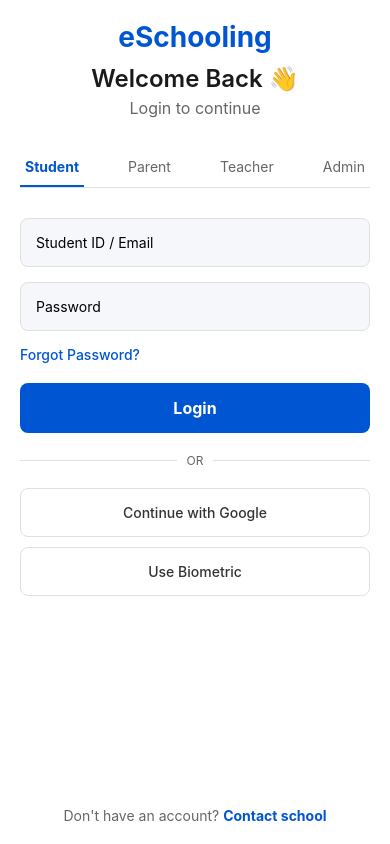
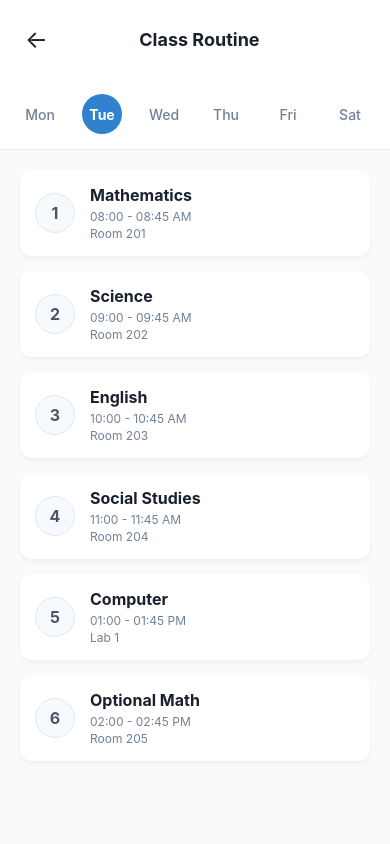
Before and after one commit to ritikthakur22/eskool, a React Native app in the folder apps/mobile/: screen /Routine in a window 390 px wide. Built offline with nearby package versions, Linux system fonts and the light colour scheme.

Commit message:
feat: Add Class Routine screen UI and navigation

```diff
--- a/apps/mobile/App.tsx
+++ b/apps/mobile/App.tsx
@@ -3,6 +3,7 @@
 import { createNativeStackNavigator } from '@react-navigation/native-stack';
 import LoginScreen from './src/features/auth/screens/LoginScreen';
 import DashboardScreen from './src/features/home/screens/DashboardScreen';
+import RoutineScreen from './src/features/routine/screens/RoutineScreen';
 
 const Stack = createNativeStackNavigator();
 
@@ -12,6 +13,7 @@
       <Stack.Navigator initialRouteName="Login" screenOptions={{ headerShown: false }}>
         <Stack.Screen name="Login" component={LoginScreen} />
         <Stack.Screen name="Dashboard" component={DashboardScreen} />
+        <Stack.Screen name="Routine" component={RoutineScreen} />
       </Stack.Navigator>
     </NavigationContainer>
   );
--- a/apps/mobile/src/features/home/screens/DashboardScreen.tsx
+++ b/apps/mobile/src/features/home/screens/DashboardScreen.tsx
@@ -58,7 +58,13 @@
         {/* Grid Features */}
         <View style={styles.gridContainer}>
           {features.map((feature, idx) => (
-            <TouchableOpacity key={idx} style={styles.gridItem}>
+            <TouchableOpacity
+              key={idx}
+              style={styles.gridItem}
+              onPress={() => {
+                if (feature.name === 'Routine') navigation.navigate('Routine');
+              }}
+            >
               <View style={styles.gridIconContainer}>
                 <Text style={styles.gridIcon}>{feature.icon}</Text>
               </View>
--- /dev/null
+++ b/apps/mobile/src/features/routine/screens/RoutineScreen.tsx
@@ -0,0 +1,76 @@
+import React, { useState } from 'react';
+import { StyleSheet, View, Text, SafeAreaView, TouchableOpacity, ScrollView } from 'react-native';
+
+export default function RoutineScreen({ navigation }: any) {
+  const [selectedDay, setSelectedDay] = useState('Tue');
+  const days = ['Mon', 'Tue', 'Wed', 'Thu', 'Fri', 'Sat'];
+
+  const routineData = [
+    { id: '1', subject: 'Mathematics', time: '08:00 - 08:45 AM', room: 'Room 201' },
+    { id: '2', subject: 'Science', time: '09:00 - 09:45 AM', room: 'Room 202' },
+    { id: '3', subject: 'English', time: '10:00 - 10:45 AM', room: 'Room 203' },
+    { id: '4', subject: 'Social Studies', time: '11:00 - 11:45 AM', room: 'Room 204' },
+    { id: '5', subject: 'Computer', time: '01:00 - 01:45 PM', room: 'Lab 1' },
+    { id: '6', subject: 'Optional Math', time: '02:00 - 02:45 PM', room: 'Room 205' },
+  ];
+
+  return (
+    <SafeAreaView style={styles.container}>
+      <View style={styles.header}>
+        <TouchableOpacity style={styles.backButton} onPress={() => navigation.goBack()}>
+          <Text style={styles.backIcon}>←</Text>
+        </TouchableOpacity>
+        <Text style={styles.headerTitle}>Class Routine</Text>
+        <View style={{ width: 24 }} />
+      </View>
+
+      <View style={styles.daysContainer}>
+        {days.map((day) => (
+          <TouchableOpacity
+            key={day}
+            style={[styles.dayButton, selectedDay === day && styles.dayButtonActive]}
+            onPress={() => setSelectedDay(day)}
+          >
+            <Text style={[styles.dayText, selectedDay === day && styles.dayTextActive]}>{day}</Text>
+          </TouchableOpacity>
+        ))}
+      </View>
+
+      <ScrollView contentContainerStyle={styles.routineList}>
+        {routineData.map((item) => (
+          <View key={item.id} style={styles.routineCard}>
+            <View style={styles.periodNumberContainer}>
+              <Text style={styles.periodNumber}>{item.id}</Text>
+            </View>
+            <View style={styles.routineDetails}>
+              <Text style={styles.routineSubject}>{item.subject}</Text>
+              <Text style={styles.routineTime}>{item.time}</Text>
+              <Text style={styles.routineRoom}>{item.room}</Text>
+            </View>
+          </View>
+        ))}
+      </ScrollView>
+    </SafeAreaView>
+  );
+}
+
+const styles = StyleSheet.create({
+  container: { flex: 1, backgroundColor: '#F8FAFC' },
+  header: { flexDirection: 'row', alignItems: 'center', justifyContent: 'space-between', padding: 20, backgroundColor: '#FFFFFF' },
+  backButton: { padding: 5 },
+  backIcon: { fontSize: 24, color: '#1A202C' },
+  headerTitle: { fontSize: 18, fontWeight: 'bold', color: '#1A202C' },
+  daysContainer: { flexDirection: 'row', justifyContent: 'space-between', paddingHorizontal: 20, paddingVertical: 15, backgroundColor: '#FFFFFF', borderBottomWidth: 1, borderBottomColor: '#E2E8F0' },
+  dayButton: { width: 40, height: 40, borderRadius: 20, justifyContent: 'center', alignItems: 'center' },
+  dayButtonActive: { backgroundColor: '#3182CE' },
+  dayText: { fontSize: 14, color: '#718096', fontWeight: '500' },
+  dayTextActive: { color: '#FFFFFF', fontWeight: 'bold' },
+  routineList: { padding: 20 },
+  routineCard: { flexDirection: 'row', backgroundColor: '#FFFFFF', padding: 15, borderRadius: 12, marginBottom: 15, shadowColor: '#000', shadowOffset: { width: 0, height: 2 }, shadowOpacity: 0.05, shadowRadius: 4, elevation: 2, alignItems: 'center' },
+  periodNumberContainer: { width: 40, height: 40, borderRadius: 20, backgroundColor: '#F7FAFC', justifyContent: 'center', alignItems: 'center', marginRight: 15, borderWidth: 1, borderColor: '#E2E8F0' },
+  periodNumber: { fontSize: 16, fontWeight: 'bold', color: '#4A5568' },
+  routineDetails: { flex: 1 },
+  routineSubject: { fontSize: 16, fontWeight: 'bold', color: '#1A202C', marginBottom: 4 },
+  routineTime: { fontSize: 12, color: '#718096', marginBottom: 2 },
+  routineRoom: { fontSize: 12, color: '#718096' },
+});
```
